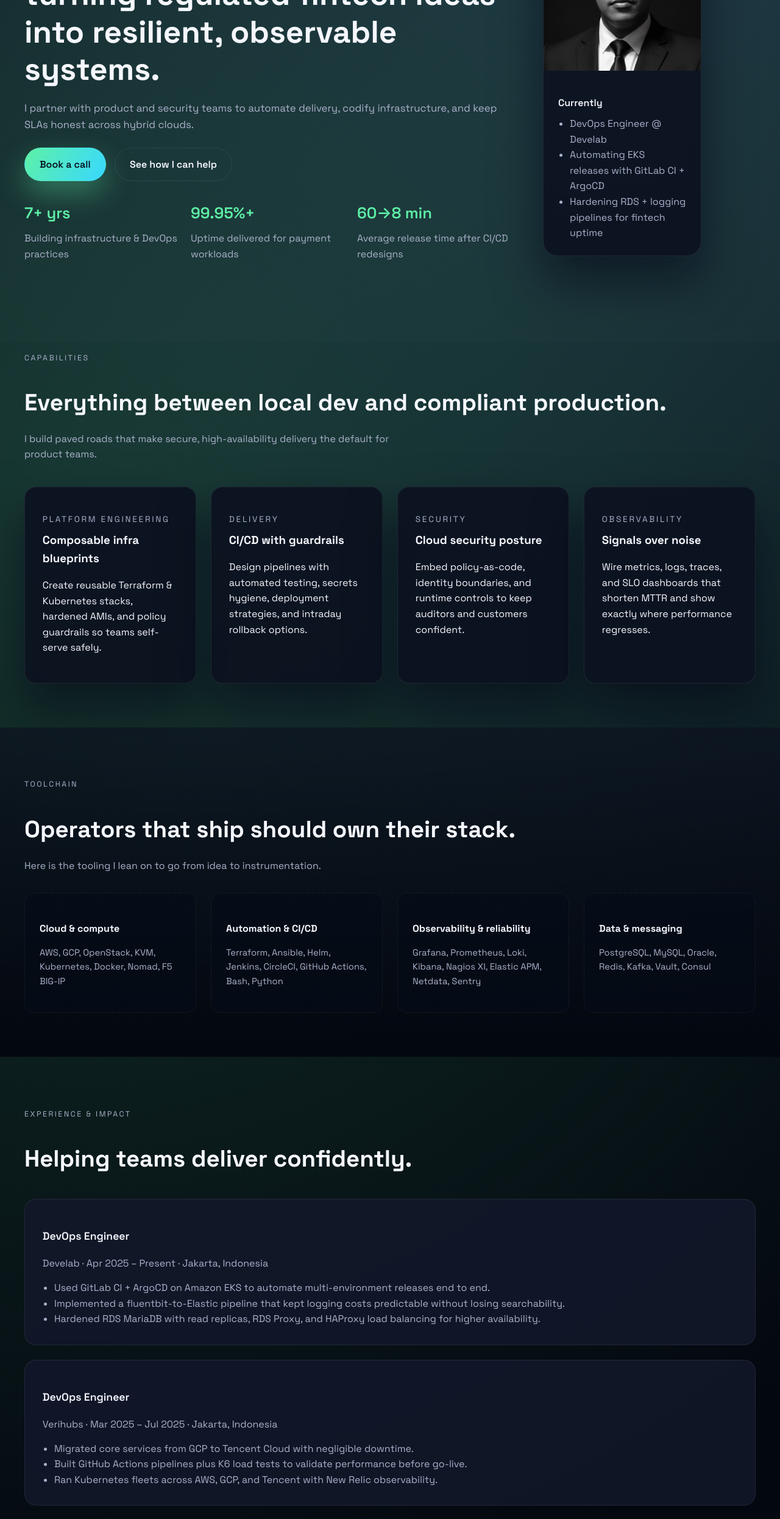
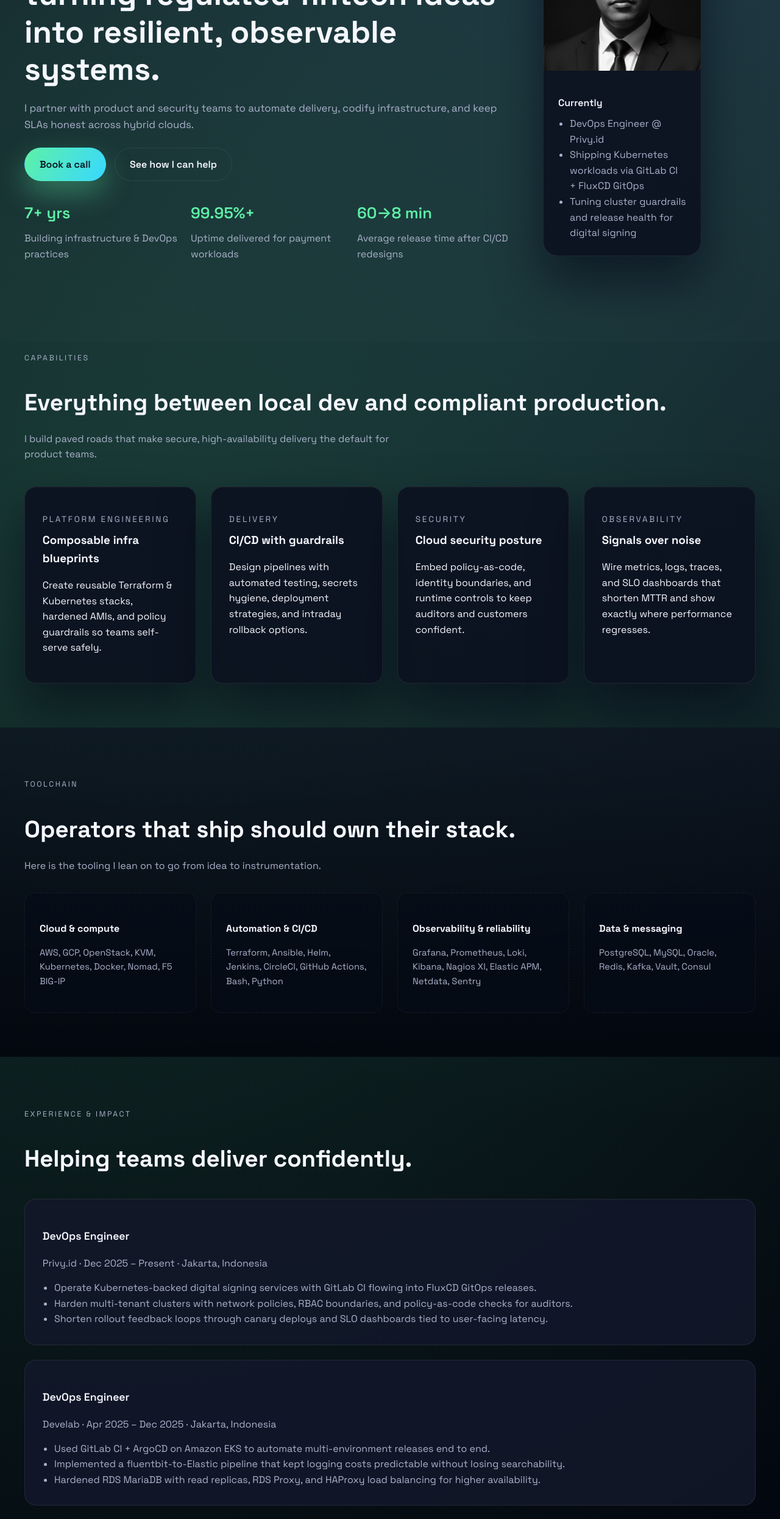
Before and after one commit to ramperto/ramperto.github.io, a plain HTML site: page index.htm in a window 1280 px wide. Shown: the part 240-2731 px from the top of the page at 61% size. Drawn offline with Linux system fonts and the light colour scheme.

Commit message:
fix: update image and works

```diff
--- a/index.htm
+++ b/index.htm
@@ -17,13 +17,13 @@
 	<meta property="og:description" content="Ramperto Pasaribu builds secure delivery pipelines, resilient infrastructure, and pragmatic observability for high-growth fintech and telco teams.">
 	<meta property="og:url" content="https://ramperto.com/">
 	<meta property="og:site_name" content="Ramperto Pasaribu">
-	<meta property="og:image" content="https://ramperto.com/Ramperto/ramperto_cropped.jpg">
-	<meta property="og:image:alt" content="Portrait of Ramperto Pasaribu">
+	<meta property="og:image" content="https://ramperto.com/Ramperto/og_privy.png">
+	<meta property="og:image:alt" content="Ramperto Pasaribu – DevOps Engineer at Privy.id">
 	<meta property="og:locale" content="en_US">
 	<meta name="twitter:card" content="summary_large_image">
 	<meta name="twitter:title" content="Ramperto Pasaribu • DevOps & Platform Engineer">
 	<meta name="twitter:description" content="Ramperto Pasaribu builds secure delivery pipelines, resilient infrastructure, and pragmatic observability for high-growth fintech and telco teams.">
-	<meta name="twitter:image" content="https://ramperto.com/Ramperto/ramperto_cropped.jpg">
+	<meta name="twitter:image" content="https://ramperto.com/Ramperto/og_privy.png">
 	<link rel="stylesheet" href="styles.css">
 	<script type="application/ld+json">
 	{
@@ -54,7 +54,7 @@
 				"description": "Ramperto Pasaribu builds secure delivery pipelines, resilient infrastructure, and pragmatic observability for high-growth fintech and telco teams.",
 				"worksFor": {
 					"@type": "Organization",
-					"name": "Develab"
+					"name": "Privy.id"
 				}
 			}
 		]
@@ -94,9 +94,9 @@
 				<div class="card__body">
 					<p class="card__title">Currently</p>
 					<ul>
-						<li>DevOps Engineer @ Develab</li>
-						<li>Automating EKS releases with GitLab CI + ArgoCD</li>
-						<li>Hardening RDS + logging pipelines for fintech uptime</li>
+						<li>DevOps Engineer @ Privy.id</li>
+						<li>Shipping Kubernetes workloads via GitLab CI + FluxCD GitOps</li>
+						<li>Tuning cluster guardrails and release health for digital signing</li>
 					</ul>
 				</div>
 			</aside>
@@ -174,7 +174,18 @@
 					<article class="timeline__item">
 						<header>
 							<p class="timeline__role">DevOps Engineer</p>
-							<p class="timeline__meta">Develab · Apr 2025 – Present · Jakarta, Indonesia</p>
+							<p class="timeline__meta">Privy.id · Dec 2025 – Present · Jakarta, Indonesia</p>
+						</header>
+						<ul>
+							<li>Operate Kubernetes-backed digital signing services with GitLab CI flowing into FluxCD GitOps releases.</li>
+							<li>Harden multi-tenant clusters with network policies, RBAC boundaries, and policy-as-code checks for auditors.</li>
+							<li>Shorten rollout feedback loops through canary deploys and SLO dashboards tied to user-facing latency.</li>
+						</ul>
+					</article>
+					<article class="timeline__item">
+						<header>
+							<p class="timeline__role">DevOps Engineer</p>
+							<p class="timeline__meta">Develab · Apr 2025 – Dec 2025 · Jakarta, Indonesia</p>
 						</header>
 						<ul>
 							<li>Used GitLab CI + ArgoCD on Amazon EKS to automate multi-environment releases end to end.</li>
```
Also changed, not shown: Ramperto/og_privy.png (added), test.svg (added).
